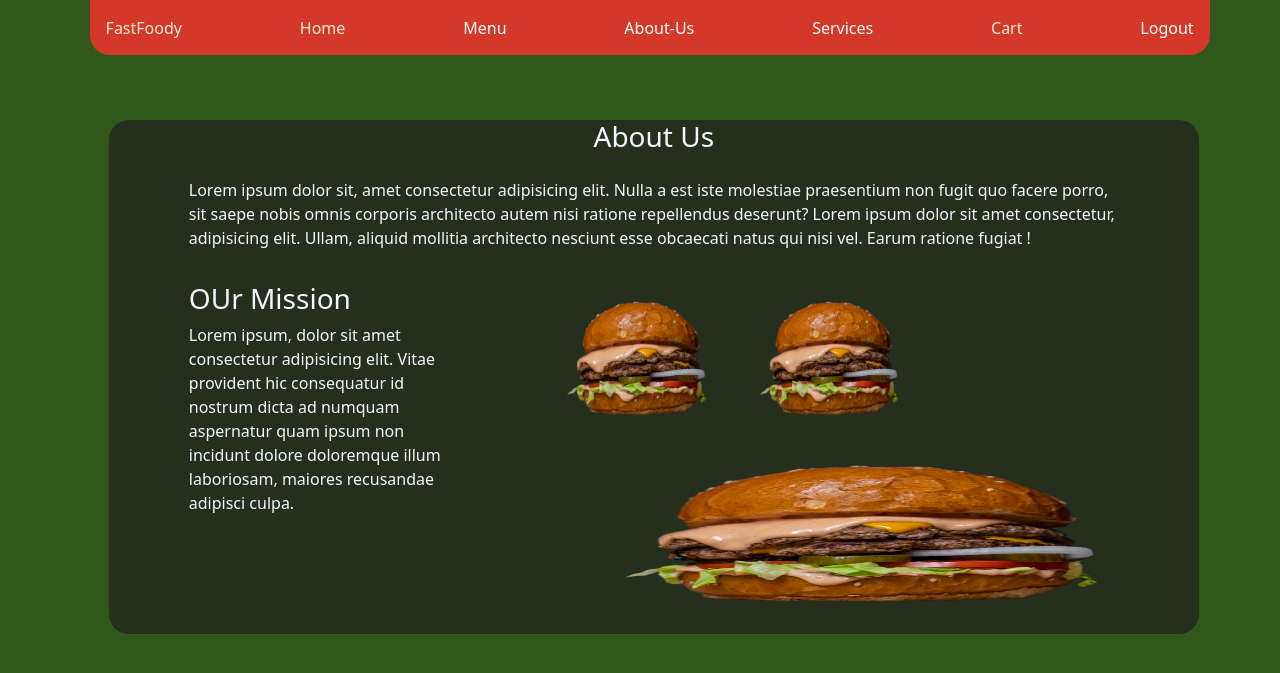
After one commit to Joseph-Wairimu/fast-food, a Django app: page /food/about in a window 1280 px wide. The commit adds this page. Shown: the top 673 px of the page. Run offline with Django 4.2, Linux system fonts and the light colour scheme; some libraries are stand-ins or nearby versions; some web fonts are replaced.

Commit message:
about us

```diff
--- /dev/null
+++ b/food/templates/about.html
@@ -0,0 +1,105 @@
+{% extends "base.html" %}
+
+{% block content %}
+
+<div>
+    <nav>
+        <p class="fast">FastFoody</p>
+        <p class="home">Home</p>
+     <a  style="text-decoration: none;color: white;"  href="{%url 'menu'%}">   <p class="menu">Menu</p></a>
+     <a  style="text-decoration: none;color: white;"  href="{%url 'about'%}">   <p class="menu">About-Us</p></a>
+        <a  style="text-decoration: none;color: white;"  href="{%url 'services'%}">   <p class="menu">Services</p></a>
+        <p class="cart">Cart</p>
+      <a style="text-decoration: none;color: white;" href="/logout"><p class="log">Logout</p></a>
+
+    </nav>
+
+
+    <section class="sec">
+<h3 class="h">About Us</h3>
+<p class="lorem">Lorem ipsum dolor sit, amet consectetur adipisicing elit. Nulla a est
+     iste molestiae praesentium non fugit quo facere porro, sit saepe nobis
+     omnis corporis architecto autem nisi ratione repellendus deserunt? Lorem ipsum dolor sit amet consectetur,
+     adipisicing elit. Ullam, aliquid mollitia architecto nesciunt
+     esse obcaecati natus qui nisi vel. Earum ratione fugiat
+    !</p>
+    <div class="d-flex">
+            <div>
+
+                <h3>OUr Mission</h3>
+                <p class="mission">
+                    Lorem ipsum, dolor sit amet consectetur adipisicing elit. Vitae provident hic consequatur id
+                    nostrum dicta ad numquam aspernatur quam ipsum non incidunt dolore doloremque illum laboriosam,
+                    maiores recusandae adipisci culpa.
+                </p>
+
+            </div>
+            <div>
+                <div class="d-flex">
+                    <div>
+                        <img style="height: 10rem;" src="../static/assets/burger.png" alt="">
+
+                    </div>
+                    <div>
+                        <img style="height: 10rem;"  src="../static/assets/burger.png" alt="">
+
+                    </div>
+                </div>
+          <img style="height: 12rem; width: 41rem;"  src="../static/assets/burger.png" alt="">
+
+            </div>
+    </div>
+
+
+
+
+    </section>
+
+
+
+
+
+<style>
+           nav{
+                position: absolute;
+                width: 70rem;
+                height: 55px;
+                left: 7%;
+                top: 0px;
+                display: flex;
+                justify-content: space-between;
+                color: antiquewhite;
+                background: #D43828;
+                border-radius: 0px 0px 20px 20px;
+                padding: 1rem;
+               }
+               .sec{
+                position: absolute;
+                width: 1090px;
+                height: auto;
+                left: 8.5%;
+                top: 120px;
+
+                background: rgba(35, 30, 30, 0.7);
+                border-radius: 20px;
+        }
+        .h{
+            text-align: center;
+            color: aliceblue;
+        }
+        .lorem{
+            padding:1rem 5rem;
+            color: aliceblue;
+        }
+        h3{
+            color: aliceblue;
+            padding:0rem 5rem;
+        }
+          .mission{
+              color: aliceblue;
+              padding:0rem 5rem;
+          }
+</style>
+</div>
+
+{% endblock %}
--- a/food/templates/index.html
+++ b/food/templates/index.html
@@ -18,7 +18,7 @@
                <p>Fast<span style="color: #D43828;">Foody</span></p>
                <p><span style="color: #D43828;">Home</span></p>
               <a href="{%url 'menu'%}"  style="color: white; text-decoration: none;"> <p>Menu</p></a>
-               <p>About Us</p>
+              <a  style="text-decoration: none;color: white;"  href="{%url 'about'%}">   <p class="menu">About-Us</p></a>
             <a href="/login" style="color: white; text-decoration: none;"><P>SignIn</P></a>
             </nav>
             <div>
--- a/food/urls.py
+++ b/food/urls.py
@@ -5,5 +5,6 @@ urlpatterns = [
    path('',views.index,name='index'),
    path('food/menu',views.menu,name='menu'),
    path('food/services',views.services,name='services'),
+   path('food/about',views.about_us,name='about'),
 
 ]
--- a/food/views.py
+++ b/food/views.py
@@ -12,7 +12,8 @@ def menu(request):
 
 def services(request):
     return render(request,'services.html')
-
+def about_us(request):
+    return render(request, 'about.html')
 
 def register(response):
     if response.method == "POST":
```
Also changed, not shown: food/templates/menu.html (+10 -10 lines), food/templates/services.html (+4 -4 lines).
